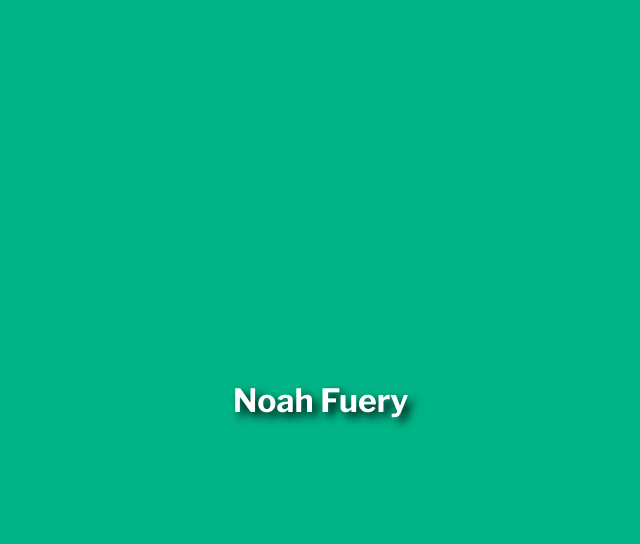
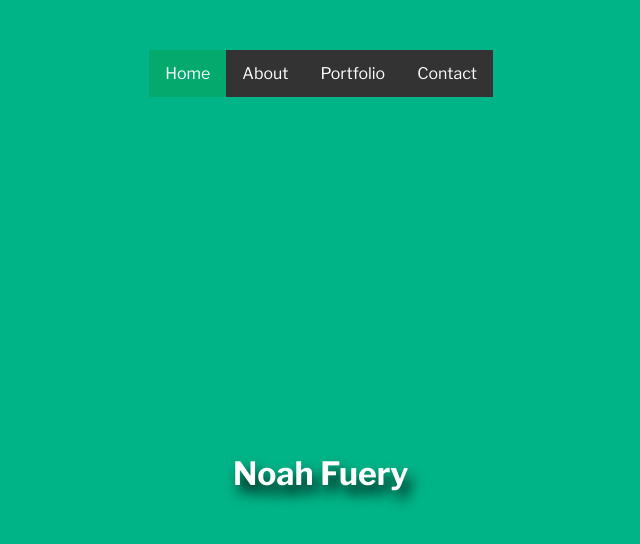
Before and after one commit to nfuery/nfuery.github.io, a plain HTML site: page index.html in a window 1280 px wide. Shown: the whole page, without its empty margins (319-959 px from the left). Drawn offline with nearby package versions, Linux system fonts and the light colour scheme.

Commit message:
Changing files

```diff
--- a/index.html
+++ b/index.html
@@ -8,6 +8,12 @@
     <link href="https://fonts.googleapis.com/css2?family=Libre+Franklin:wght@400;700&display=swap" rel="stylesheet">
 </head>
 <body>
+    <ul>
+        <li><a class="active" href="index.html">Home</a></li>
+        <li><a href="about.html">About</a></li>
+        <li><a href="portfolio.html">Portfolio</a></li>
+        <li><a href="contact.html">Contact</a></li>
+    </ul>
     <h1>Noah Fuery</h1>
 </body>
 </html>
--- a/style.css
+++ b/style.css
@@ -3,17 +3,20 @@ body {
     color: #ffffff; /* White text */
     font-family: 'Libre Franklin', Arial, sans-serif;
     margin: 0;
-    padding: 0;
+    padding-top: 50px; /* Make space for the navigation bar */
     display: flex;
     justify-content: center; /* Center horizontally */
     align-items: center; /* Center vertically */
     height: 100vh; /* Full viewport height */
+    flex-direction: column; /* Stack elements vertically */
 }
 
 h1 {
     color: white;
-    text-shadow: 5px 5px 10px #000000;
+    text-shadow: 5px 9px 14px #000000;
     animation: Entrance 2s ease 0s 1 normal forwards; /* Apply the animation directly to h1 */
+    margin-top: auto; /* Push h1 to be centered in the remaining space */
+    margin-bottom: auto;
 }
 
 /* Keyframes for the entrance animation */
@@ -27,3 +30,42 @@ h1 {
         transform: translateY(0) rotate(0deg);
     }
 }
+
+ul {
+    list-style-type: none;
+    margin: 0;
+    padding: 0;
+    overflow: hidden;
+    background-color: #333;
+}
+
+li {
+    float: left;
+}
+
+li a {
+    display: block;
+    color: white;
+    text-align: center;
+    padding: 14px 16px;
+    text-decoration: none;
+}
+
+li a:hover:not(.active) {
+    background-color: #111;
+}
+
+.active {
+    background-color: #04AA6D;
+}
+
+
+.carousel {
+  display: flex;
+  overflow: auto;
+  scroll-snap-type: x mandatory; /* <- the important piece */
+}
+.carousel .item {
+   flex-shrink: 0;
+   scroll-snap-align: start; /* <- the other important piece */
+}
```
Also changed, not shown: about.html (added), contact.html (added), portfolio.html (added).
